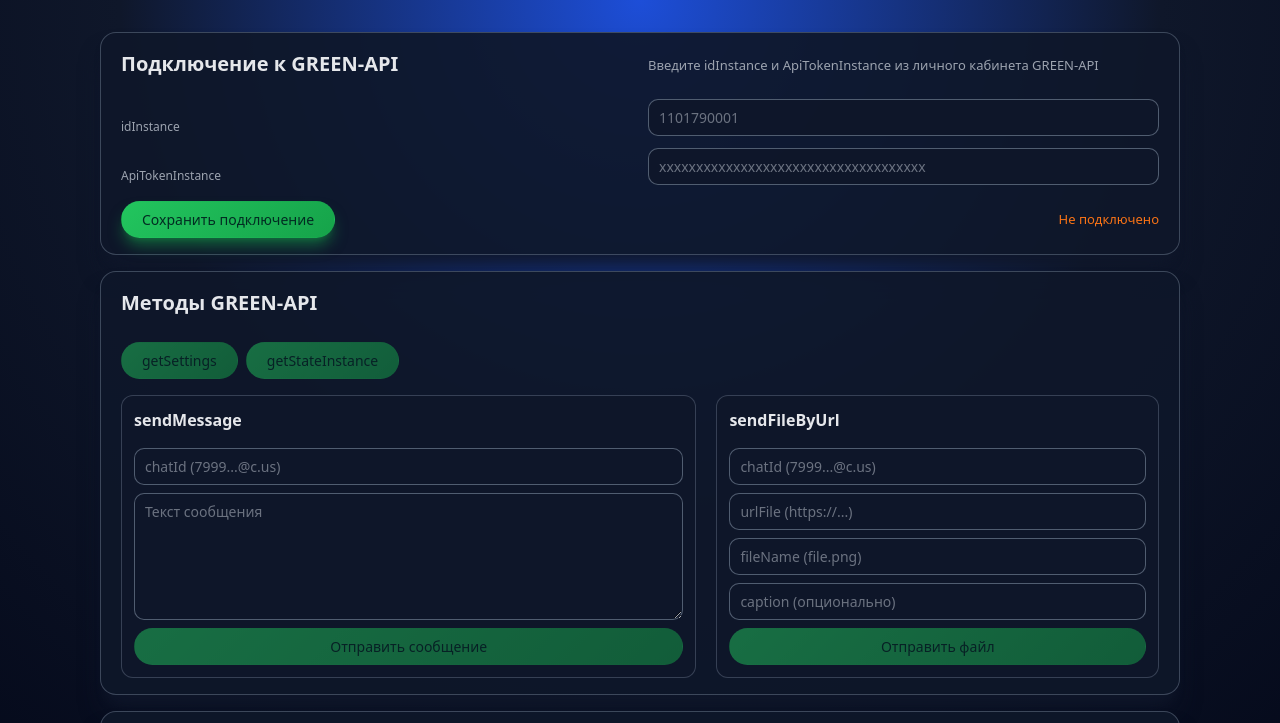
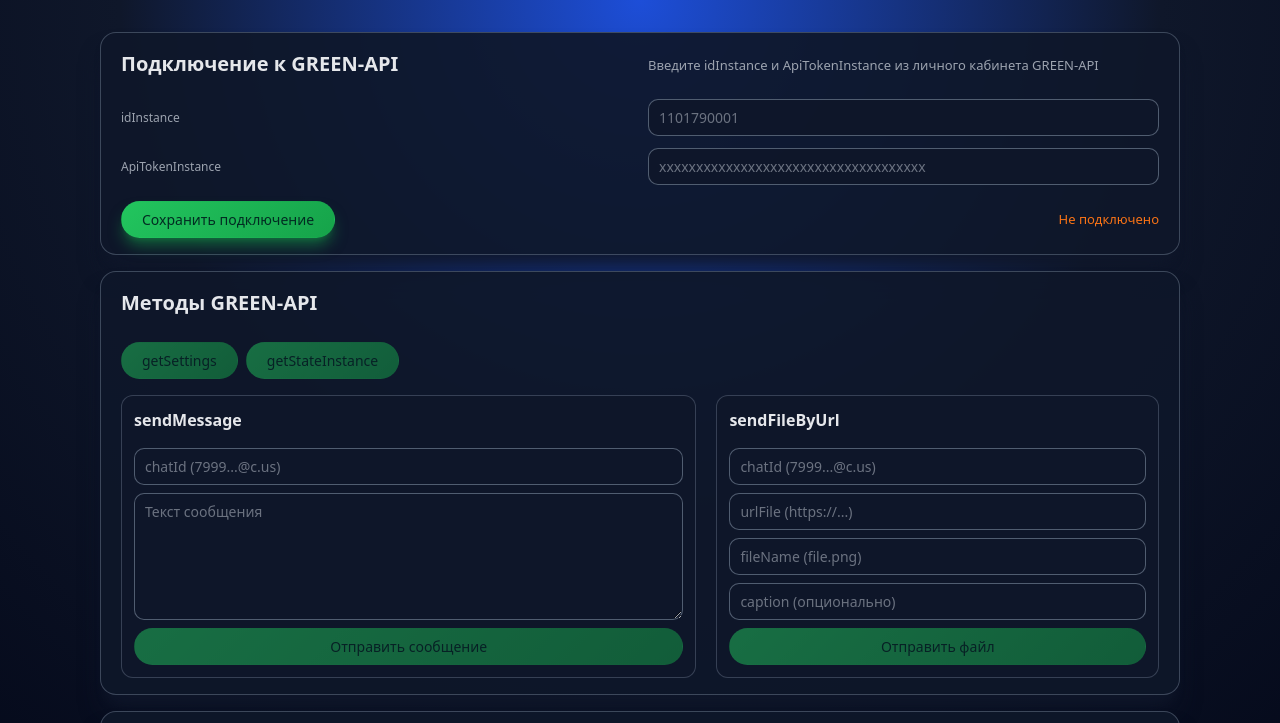
Before and after one commit to ivanrmnvch/green_api_test_task, a website built with Vite: page index.html in a window 1280 px wide. Shown: the top 723 px of the page. Built offline with nearby package versions, Linux system fonts and the light colour scheme.

Commit message:
refactor: style; remove extra code

```diff
--- a/index.html
+++ b/index.html
@@ -13,13 +13,17 @@
         <p class="panel-description">
           Введите idInstance и ApiTokenInstance из личного кабинета GREEN-API
         </p>
-        <label for="id-instance">idInstance</label>
+        <div class="label-wrapper">
+          <label for="id-instance">idInstance</label>
+        </div>
         <input
           id="id-instance"
           type="text"
           placeholder="1101790001"
         />
-        <label for="api-token">ApiTokenInstance</label>
+        <div class="label-wrapper">
+          <label for="api-token">ApiTokenInstance</label>
+        </div>
         <input
           id="api-token"
           type="password"
--- a/src/style.css
+++ b/src/style.css
@@ -58,6 +58,13 @@ body {
   margin: 0 0 12px;
   font-size: 13px;
   color: #9ca3af;
+}
+
+.label-wrapper {
+  display: flex;
+  flex-direction: column;
+  height: 100%;
+  justify-content: center;
 }
 
 .panel-connection {
--- a/src/ui/bindings.ts
+++ b/src/ui/bindings.ts
@@ -12,6 +12,7 @@ import { renderJson, type UiResult } from './renderJson'
 let config: GreenApiConfig | null = null
 
 function getDefaultApiUrl(): string {
+  //return 'https://3100.api.green-api.com/v3'
   return 'https://1103.api.green-api.com'
 }
 
--- a/src/utils/dom.ts
+++ /dev/null
@@ -1 +0,0 @@
-export const domUtilsPlaceholder = {}
```
Also changed, not shown: src/counter.ts (deleted, +0 -9 lines).
